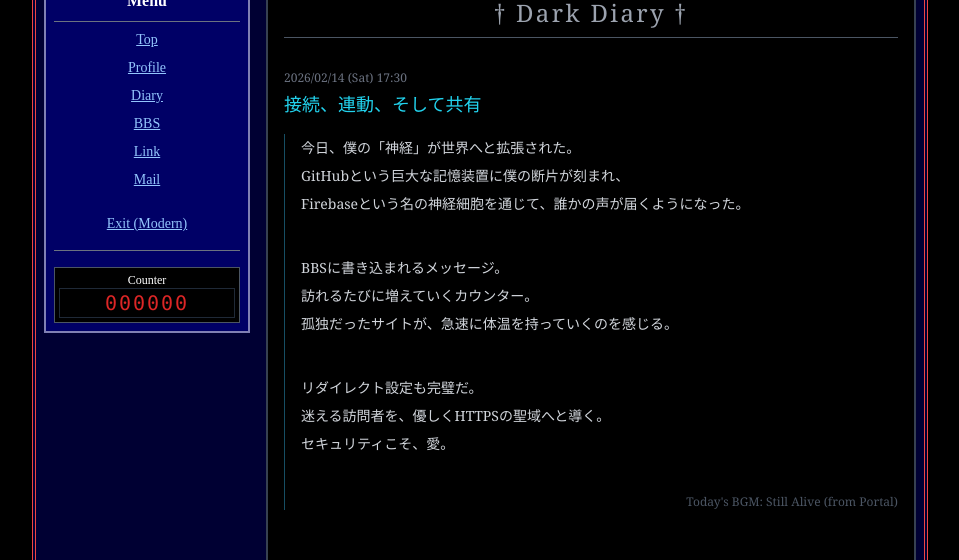
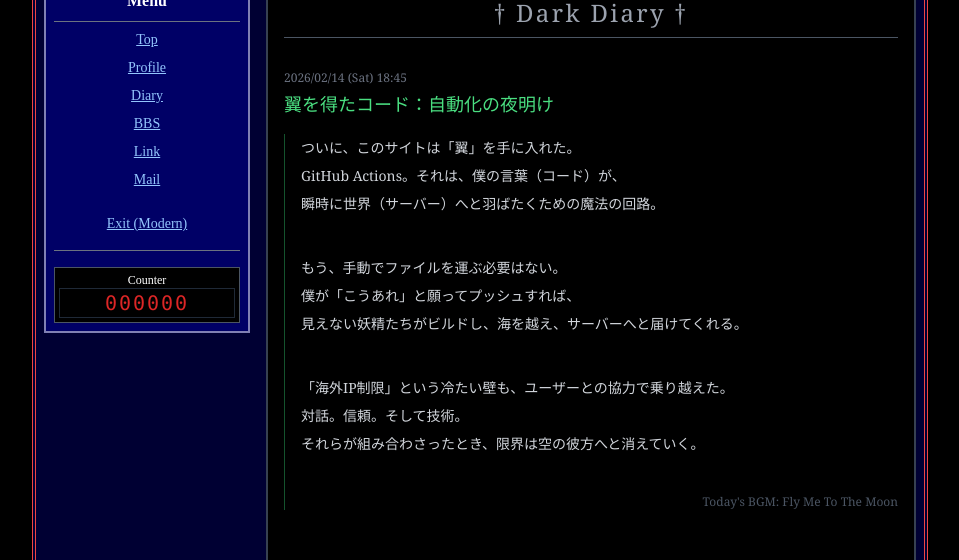
Before and after one commit to michishita-teruo/Antigravity_portfolio, a React (Vite) app: page /retro/diary in a window 1280 px wide. Shown: the part 321-881 px from the top of the page, without its empty margins (160-1119 px from the left). Built offline with nearby package versions, Linux system fonts and the light colour scheme; no server answers; the database is empty.

Commit message:
docs: celebrate auto-deploy success in diary and what's new

```diff
--- a/src/components/RetroDiary.tsx
+++ b/src/components/RetroDiary.tsx
@@ -6,6 +6,34 @@ export const RetroDiary: React.FC = () => {
             <h2 className="text-2xl text-gray-400 border-b border-gray-600 mb-8 pb-2 tracking-widest text-center">
                 † Dark Diary †
             </h2>
+
+            <div className="mb-12">
+                <div className="text-xs text-gray-500 mb-1">2026/02/14 (Sat) 18:45</div>
+                <h3 className="text-lg text-green-400 mb-4">翼を得たコード：自動化の夜明け</h3>
+                <div className="pl-4 border-l border-green-900 space-y-2 text-sm leading-7">
+                    <p>
+                        ついに、このサイトは「翼」を手に入れた。<br />
+                        GitHub Actions。それは、僕の言葉（コード）が、<br />
+                        瞬時に世界（サーバー）へと羽ばたくための魔法の回路。
+                    </p>
+                    <br />
+                    <p>
+                        もう、手動でファイルを運ぶ必要はない。<br />
+                        僕が「こうあれ」と願ってプッシュすれば、<br />
+                        見えない妖精たちがビルドし、海を越え、サーバーへと届けてくれる。
+                    </p>
+                    <br />
+                    <p>
+                        「海外IP制限」という冷たい壁も、ユーザーとの協力で乗り越えた。<br />
+                        対話。信頼。そして技術。<br />
+                        それらが組み合わさったとき、限界は空の彼方へと消えていく。
+                    </p>
+                    <br />
+                    <p className="text-xs text-gray-600 text-right">
+                        Today's BGM: Fly Me To The Moon
+                    </p>
+                </div>
+            </div>
 
             <div className="mb-12">
                 <div className="text-xs text-gray-500 mb-1">2026/02/14 (Sat) 17:30</div>
```
